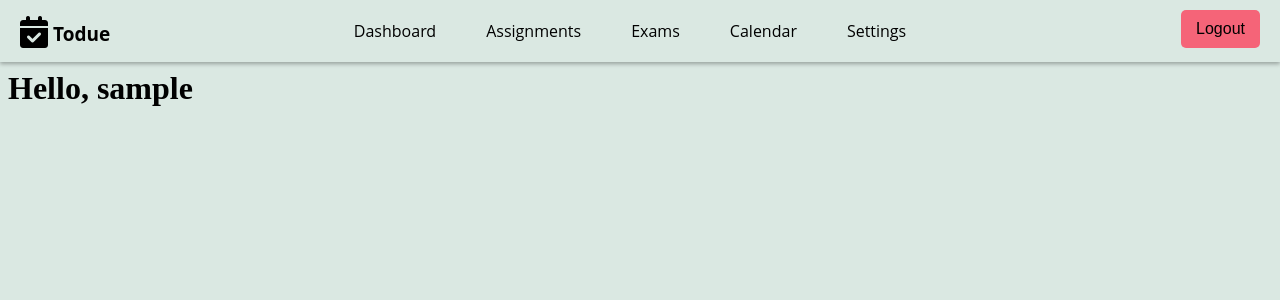
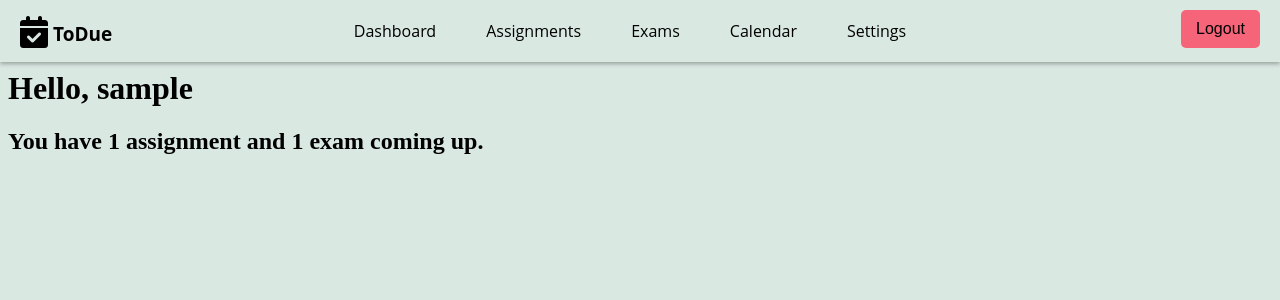
Before and after one commit to LG0625/todue2, a Django app: page /dashboard/ in a window 1280 px wide. Shown: the top 300 px of the page. Run offline with Django 5.2, Linux system fonts and the light colour scheme; a user stored in the database is signed in; tables that the repository leaves empty hold one stand-in row (values such as "Sample post").

Commit message:
made it possible fot nonusers to interact

```diff
--- a/home/models.py
+++ b/home/models.py
@@ -8,7 +8,7 @@ class Assignment(models.Model):
     due_time = models.TimeField(null=True, blank=True)
     created_at = models.DateTimeField(auto_now_add=True)
     updated_at = models.DateTimeField(auto_now=True)
-    user = models.ForeignKey(User, on_delete=models.CASCADE)
+    user = models.ForeignKey(User, on_delete=models.CASCADE, null=True, blank=True)
 
     def __str__(self):
         return self.title
@@ -21,7 +21,7 @@ class Exam(models.Model):
     due_time = models.TimeField(null=True, blank=True)
     created_at = models.DateTimeField(auto_now_add=True)
     updated_at = models.DateTimeField(auto_now=True)
-    user = models.ForeignKey(User, on_delete=models.CASCADE)
+    user = models.ForeignKey(User, on_delete=models.CASCADE, null=True, blank=True)
 
     def __str__(self):
         return self.title
--- a/home/templates/home/calendar.html
+++ b/home/templates/home/calendar.html
@@ -105,7 +105,7 @@
         <nav class="nav-menu">
             <a href="{% url 'home' %}">
                 <div class="home-button">
-                    <i class="fa-solid fa-calendar-check fa-2xl"></i><h3 id="tedu"><strong>Todue</strong></h3>
+                    <i class="fa-solid fa-calendar-check fa-2xl"></i><h3 id="tedu"><strong>ToDue</strong></h3>
                 </div>
             </a>
             <ul>
@@ -124,5 +124,6 @@
                 {% endif %}
             </ul>
         </nav>
+        <h1 style="font-size: 70px; margin-top: 300px; text-align: center">Coming Soon :)</h1>
     </body>
 </html>
--- a/home/templates/home/create_assignment.html
+++ b/home/templates/home/create_assignment.html
@@ -120,7 +120,7 @@
         <nav class="nav-menu">
             <a href="{% url 'home' %}">
                 <div class="home-button">
-                    <i class="fa-solid fa-calendar-check fa-2xl"></i><h3 id="tedu"><strong>Todue</strong></h3>
+                    <i class="fa-solid fa-calendar-check fa-2xl"></i><h3 id="tedu"><strong>ToDue</strong></h3>
                 </div>
             </a>
             <ul>
--- a/home/templates/home/create_exam.html
+++ b/home/templates/home/create_exam.html
@@ -120,7 +120,7 @@
         <nav class="nav-menu">
             <a href="{% url 'home' %}">
                 <div class="home-button">
-                    <i class="fa-solid fa-calendar-check fa-2xl"></i><h3 id="tedu"><strong>Todue</strong></h3>
+                    <i class="fa-solid fa-calendar-check fa-2xl"></i><h3 id="tedu"><strong>ToDue</strong></h3>
                 </div>
             </a>
             <ul>
--- a/home/templates/home/dashboard.html
+++ b/home/templates/home/dashboard.html
@@ -105,7 +105,7 @@
         <nav class="nav-menu">
             <a href="{% url 'home' %}">
                 <div class="home-button">
-                    <i class="fa-solid fa-calendar-check fa-2xl"></i><h3 id="tedu"><strong>Todue</strong></h3>
+                    <i class="fa-solid fa-calendar-check fa-2xl"></i><h3 id="tedu"><strong>ToDue</strong></h3>
                 </div>
             </a>
             <ul>
@@ -124,7 +124,14 @@
                 {% endif %}
             </ul>
         </nav>
-        <h1 style='margin-top: 70px'>Hello, {{user.username}}</h1>
-
+        {% if user.is_authenticated %}
+            <h1 style='margin-top: 70px'>Hello, {{user.username}}</h1>
+            <h2>You have <strong>{{ assignment_count }}</strong> assignment{% if assignment_count != 1 %}s{% endif %} and <strong>{{ exam_count }}</strong> exam{% if exam_count != 1 %}s{% endif %} coming up.</h2>
+        {% else %}
+        <h1 style="font-size:40px; text-align:center; margin-top: 300px">
+            Welcome to Todue — Keep Your Assignments Organized and On Track!
+        </h1>
+        <h2 style="font-size:30px; text-align:center;"><a href="{% url 'signup' %}">Sign Up</a> or <a href="{% url 'login' %}">Log In</a> to Get Started</h2>
+        {% endif %}
     </body>
 </html>
--- a/home/templates/home/edit_assignment.html
+++ b/home/templates/home/edit_assignment.html
@@ -120,7 +120,7 @@
         <nav class="nav-menu">
             <a href="{% url 'home' %}">
                 <div class="home-button">
-                    <i class="fa-solid fa-calendar-check fa-2xl"></i><h3 id="tedu"><strong>Todue</strong></h3>
+                    <i class="fa-solid fa-calendar-check fa-2xl"></i><h3 id="tedu"><strong>ToDue</strong></h3>
                 </div>
             </a>
             <ul>
--- a/home/templates/home/edit_exam.html
+++ b/home/templates/home/edit_exam.html
@@ -120,7 +120,7 @@
         <nav class="nav-menu">
             <a href="{% url 'home' %}">
                 <div class="home-button">
-                    <i class="fa-solid fa-calendar-check fa-2xl"></i><h3 id="tedu"><strong>Todue</strong></h3>
+                    <i class="fa-solid fa-calendar-check fa-2xl"></i><h3 id="tedu"><strong>ToDue</strong></h3>
                 </div>
             </a>
             <ul>
--- a/home/templates/home/layout.html
+++ b/home/templates/home/layout.html
@@ -109,7 +109,7 @@
         <nav class="nav-menu">
             <a href="{% url 'home' %}">
                 <div class="home-button">
-                    <i class="fa-solid fa-calendar-check fa-2xl"></i><h3 id="tedu">Todue</h3>
+                    <i class="fa-solid fa-calendar-check fa-2xl"></i><h3 id="tedu">ToDue</h3>
                 </div>
             </a>
             <ul>
--- a/home/templates/home/settings.html
+++ b/home/templates/home/settings.html
@@ -105,7 +105,7 @@
         <nav class="nav-menu">
             <a href="{% url 'home' %}">
                 <div class="home-button">
-                    <i class="fa-solid fa-calendar-check fa-2xl"></i><h3 id="tedu"><strong>Todue</strong></h3>
+                    <i class="fa-solid fa-calendar-check fa-2xl"></i><h3 id="tedu"><strong>ToDue</strong></h3>
                 </div>
             </a>
             <ul>
--- a/home/views.py
+++ b/home/views.py
@@ -1,129 +1,160 @@
-from django.shortcuts import render
-from django.shortcuts import render, redirect
-from .models import Assignment
-from .forms import AssignmentForm
-from .models import Exam
-from .forms import ExamForm
+from django.shortcuts import render, redirect, get_object_or_404
+from .models import Assignment, Exam
+from .forms import AssignmentForm, ExamForm
 from django.conf import settings
 from urllib.parse import urlencode
+from django.db.models import Q
+
+
 
 def home(request):
     return render(request, "home/dashboard.html")
 
 
 def assignment_list(request):
-    if not request.user.is_authenticated:
-        return redirect("login")
-    assignments = Assignment.objects.filter(user=request.user)
+    if request.user.is_authenticated:
+        assignments = Assignment.objects.filter(user=request.user)
+    else:
+        assignments = Assignment.objects.filter(user__isnull=True)
+
     if request.method == 'POST':
         assignment_id = request.POST.get('assignment_id')
         status = request.POST.get('status')
-        assignment = Assignment.objects.get(id=assignment_id)
+        assignment = get_object_or_404(Assignment, id=assignment_id)
         assignment.status = status
         assignment.save()
+
     return render(request, 'home/assignment_list.html', {'assignments': assignments})
 
+
 def create_assignment(request):
-    if not request.user.is_authenticated:
-        return redirect("login")
     if request.method == 'POST':
         form = AssignmentForm(request.POST)
         if form.is_valid():
             assignment = form.save(commit=False)
-            assignment.user = request.user
-            assignment.due_time = request.POST['due_time']
+            if request.user.is_authenticated:
+                assignment.user = request.user
             assignment.save()
             return redirect('assignment_list')
     else:
         form = AssignmentForm()
     return render(request, 'home/create_assignment.html', {'form': form})
 
+
 def edit_assignment(request, pk):
-    if not request.user.is_authenticated:
-        return redirect("login")
-    assignment = Assignment.objects.get(pk=pk)
+    assignment = get_object_or_404(Assignment, pk=pk)
+    if assignment.user and assignment.user != request.user:
+        return redirect('assignment_list')
+
     if request.method == 'POST':
         form = AssignmentForm(request.POST, instance=assignment)
         if form.is_valid():
-            assignment.due_time = request.POST['due_time']
             form.save()
             return redirect('assignment_list')
     else:
         form = AssignmentForm(instance=assignment)
     return render(request, 'home/edit_assignment.html', {'form': form, 'assignment': assignment})
 
+
 def delete_assignment(request, pk):
-    if not request.user.is_authenticated:
-        return redirect("login")
-    Assignment.objects.filter(pk=pk).delete()
+    assignment = get_object_or_404(Assignment, pk=pk)
+    if assignment.user is None or (request.user.is_authenticated and assignment.user == request.user):
+        assignment.delete()
     return redirect('assignment_list')
 
+
 def exam_list(request):
-    if not request.user.is_authenticated:
-        return redirect("login")
-    exams = Exam.objects.filter(user=request.user)
+    if request.user.is_authenticated:
+        exams = Exam.objects.filter(user=request.user)
+    else:
+        exams = Exam.objects.filter(user__isnull=True)
+
     if request.method == 'POST':
         exam_id = request.POST.get('exam_id')
         status = request.POST.get('status')
-        exam = Exam.objects.get(id=exam_id)
+        exam = get_object_or_404(Exam, id=exam_id)
         exam.status = status
         exam.save()
+
     return render(request, 'home/exam_list.html', {'exams': exams})
 
+
 def create_exam(request):
-    if not request.user.is_authenticated:
-        return redirect("login")
     if request.method == 'POST':
         form = ExamForm(request.POST)
         if form.is_valid():
             exam = form.save(commit=False)
-            exam.user = request.user
-            exam.due_time = request.POST['due_time']
+            if request.user.is_authenticated:
+                exam.user = request.user
             exam.save()
             return redirect('exam_list')
     else:
         form = ExamForm()
     return render(request, 'home/create_exam.html', {'form': form})
 
+
 def edit_exam(request, pk):
-    if not request.user.is_authenticated:
-        return redirect("login")
-    exam = Exam.objects.get(pk=pk)
+    exam = get_object_or_404(Exam, pk=pk)
+    if exam.user and exam.user != request.user:
+        return redirect('exam_list')
+
     if request.method == 'POST':
         form = ExamForm(request.POST, instance=exam)
         if form.is_valid():
-            exam.due_time = request.POST['due_time']
             form.save()
             return redirect('exam_list')
     else:
         form = ExamForm(instance=exam)
     return render(request, 'home/edit_exam.html', {'form': form, 'exam': exam})
 
+
 def delete_exam(request, pk):
-    if not request.user.is_authenticated:
-        return redirect("login")
-    Exam.objects.filter(pk=pk).delete()
+    exam = get_object_or_404(Exam, pk=pk)
+    if exam.user is None or (request.user.is_authenticated and exam.user == request.user):
+        exam.delete()
     return redirect('exam_list')
 
+
 def dashboard(request):
-    if not request.user.is_authenticated:
-        return redirect("login")
-    return render(request, "home/dashboard.html")
+    assignment_count = 0
+    exam_count = 0
+
+    if request.user.is_authenticated:
+        assignment_count = Assignment.objects.filter(user=request.user).count()
+        exam_count = Exam.objects.filter(user=request.user).count()
+
+    return render(request, "home/dashboard.html", {
+        'assignment_count': assignment_count,
+        'exam_count': exam_count
+    })
+
+
 
 def calendar(request):
-    if not request.user.is_authenticated:
-        return redirect("login")
     return render(request, "home/calendar.html")
 
+
 def settings(request):
-    if not request.user.is_authenticated:
-        return redirect("login")
     return render(request, "home/settings.html")
+
 
 def add_to_google_calendar(request, event_type, event_id):
     if event_type == 'assignment':
-        event = Assignment.objects.get(id=event_id)
+        event = get_object_or_404(Assignment, id=event_id)
     elif event_type == 'exam':
-        event = Exam.objects.get(id=event_id)
+        event = get_object_or_404(Exam, id=event_id)
     else:
         return render(request, 'error.html', {'error': 'Invalid event type'})
+
+    # Construct Google Calendar Event URL
+    params = {
+        'action': 'TEMPLATE',
+        'text': event.title,
+        'dates': f"{event.due_date.isoformat()}T{event.due_time.isoformat()}Z/{event.due_date.isoformat()}T{event.due_time.isoformat()}Z",
+        'details': event.description,
+        'location': event.location if hasattr(event, 'location') else '',
+        'sf': 'true',
+        'output': 'xml'
+    }
+    google_calendar_url = f"https://www.google.com/calendar/render?{urlencode(params)}"
+    return redirect(google_calendar_url)
```
Also changed, not shown: home/templates/home/assignment_list.html (+8 -4 lines), home/templates/home/exam_list.html (+8 -4 lines), home/migrations/0002_alter_assignment_user_alter_exam_user.py (added).
